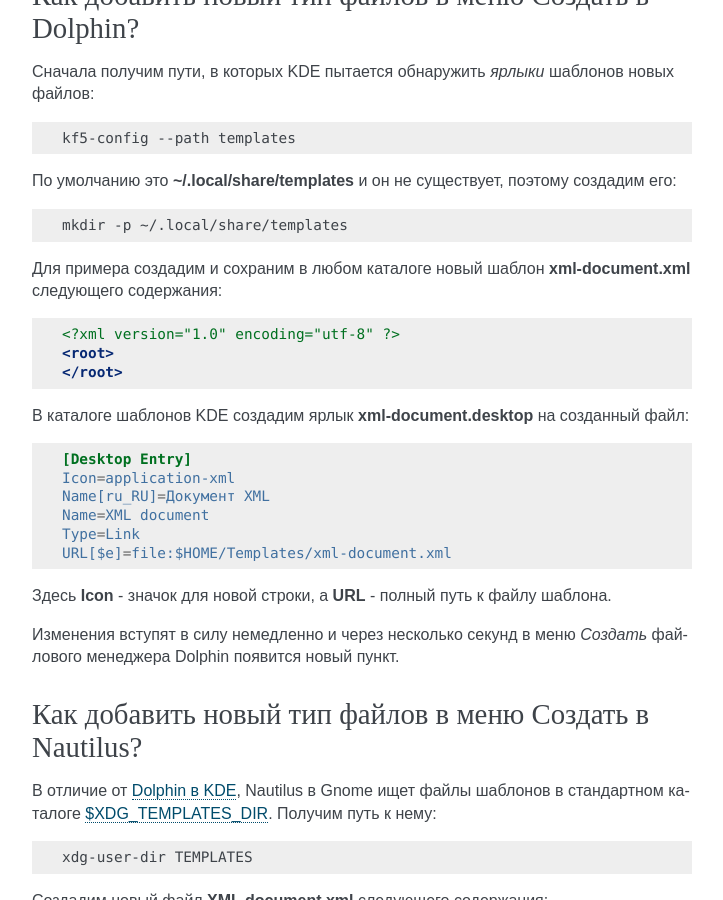
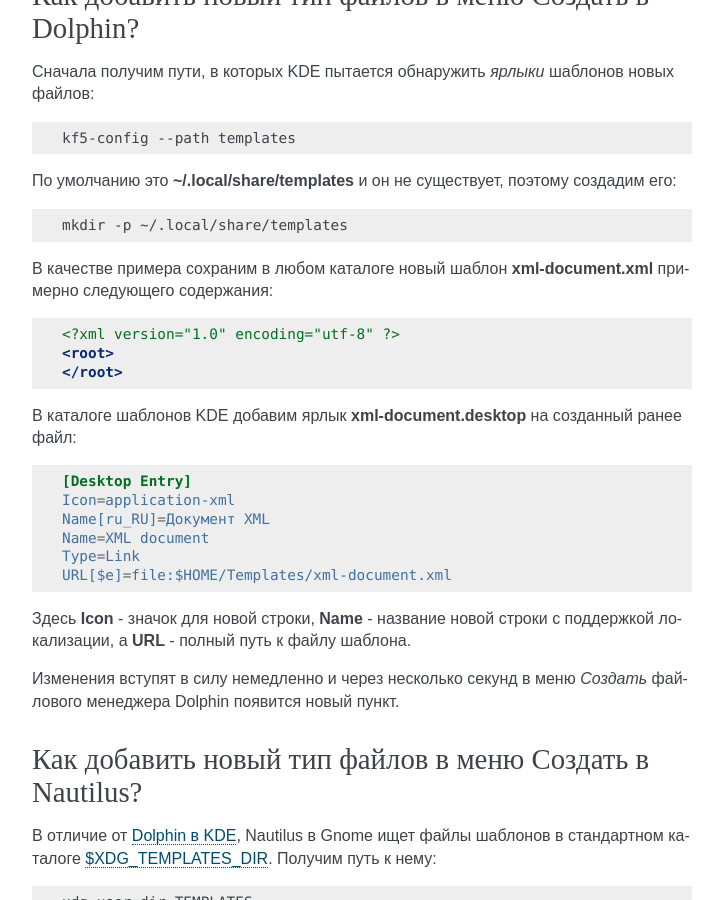
Before and after one commit to RussianFedora/FAQ, a Sphinx documentation site: the page built from source/using-system.rst, in a window 1280 px wide and 900 px high, scrolled down 17690 px. Shown: the whole window, without its empty margins (388-1111 px from the left). Built offline with Sphinx 7.4.7, drawn with Linux system fonts in a browser that asks for light colours.

Commit message:
Minor fixes in Dolphin's question.

```diff
--- a/source/using-system.rst
+++ b/source/using-system.rst
@@ -1014,7 +1014,7 @@
 
     mkdir -p ~/.local/share/templates
 
-Для примера создадим и сохраним в любом каталоге новый шаблон **xml-document.xml** следующего содержания:
+В качестве примера сохраним в любом каталоге новый шаблон **xml-document.xml** примерно следующего содержания:
 
 .. code-block:: xml
 
@@ -1022,7 +1022,7 @@
     <root>
     </root>
 
-В каталоге шаблонов KDE создадим ярлык **xml-document.desktop** на созданный файл:
+В каталоге шаблонов KDE добавим ярлык **xml-document.desktop** на созданный ранее файл:
 
 .. code-block:: ini
 
@@ -1033,7 +1033,7 @@
     Type=Link
     URL[$e]=file:$HOME/Templates/xml-document.xml
 
-Здесь **Icon** - значок для новой строки, а **URL** - полный путь к файлу шаблона.
+Здесь **Icon** - значок для новой строки, **Name** - название новой строки с поддержкой локализации, а **URL** - полный путь к файлу шаблона.
 
 Изменения вступят в силу немедленно и через несколько секунд в меню *Создать* файлового менеджера Dolphin появится новый пункт.
 
```
